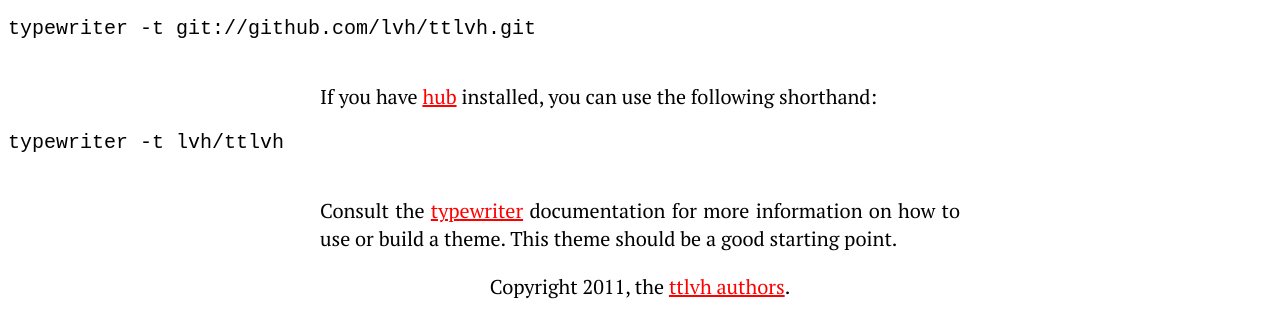
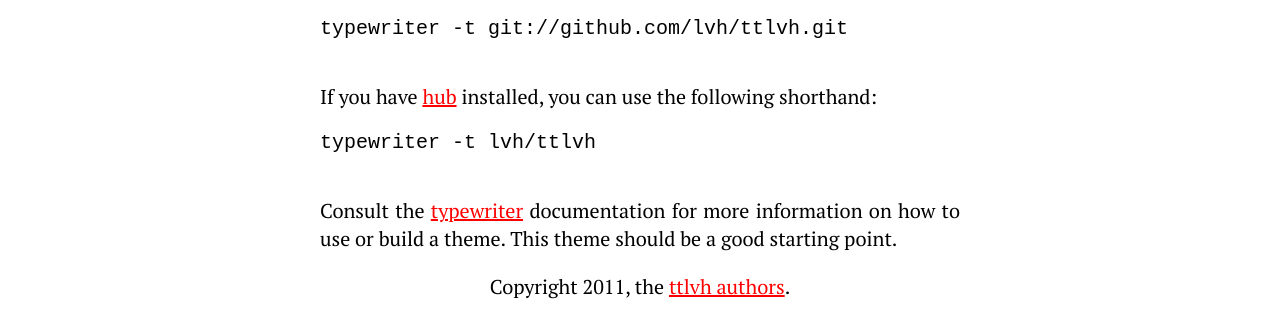
Before and after one commit to lvh/ttlvh, a plain HTML site: page index.html in a window 1280 px wide. Shown: the part 626-947 px from the top of the page. Drawn offline with Linux system fonts and the light colour scheme.

Commit message:
typewriter build 2011-11-01T20:33Z

```diff
--- a/style.css
+++ b/style.css
@@ -8,7 +8,10 @@ pre, code {
 h1, p:first-child {
   text-align: center;
 }
-h1, p, section#body > img {
+h1,
+p,
+code,
+section#body > img {
   display: block;
   margin-left: auto;
   margin-right: auto;
@@ -16,8 +19,10 @@ h1, p, section#body > img {
 section#body > h1 {
   margin-top: 48px;
 }
+p, li, code {
+  width: 640px;
+}
 p, li {
-  width: 640px;
   text-align: justify;
   line-height: 140%;
 }
```
